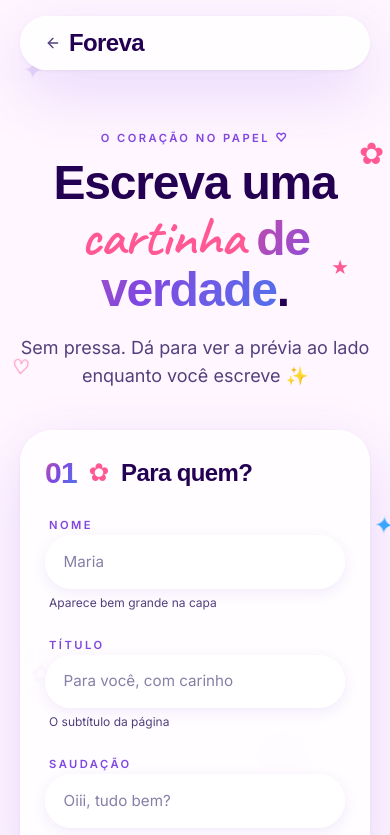
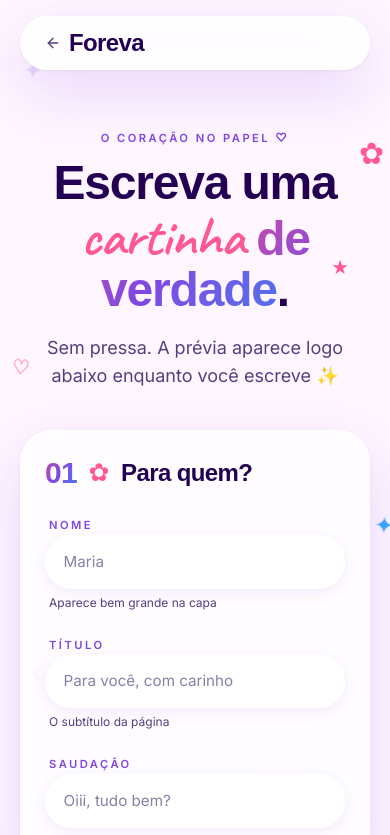
Before and after one commit to EmanuelBacalhau/foreva-saas, a Next.js app: page /criar in a window 390 px wide. Shown: the top 835 px of the page. Built offline with nearby package versions, Linux system fonts and the light colour scheme; no server answers; a web font is replaced by a local one.

Commit message:
fix: update preview message for better responsiveness and clarity

```diff
--- a/src/app/criar/page.tsx
+++ b/src/app/criar/page.tsx
@@ -179,7 +179,9 @@ export default function CriarPage() {
               <span className="text-gradient">de verdade</span>.
             </h1>
             <p className="text-ink-soft text-lg mt-5 max-w-xl mx-auto fade-in-up delay-3">
-              Sem pressa. Dá para ver a prévia ao lado enquanto você escreve ✨
+              Sem pressa.{" "}
+              <span className="hidden lg:inline">Dá para ver a prévia ao lado enquanto você escreve ✨</span>
+              <span className="lg:hidden">A prévia aparece logo abaixo enquanto você escreve ✨</span>
             </p>
           </div>
 
```
